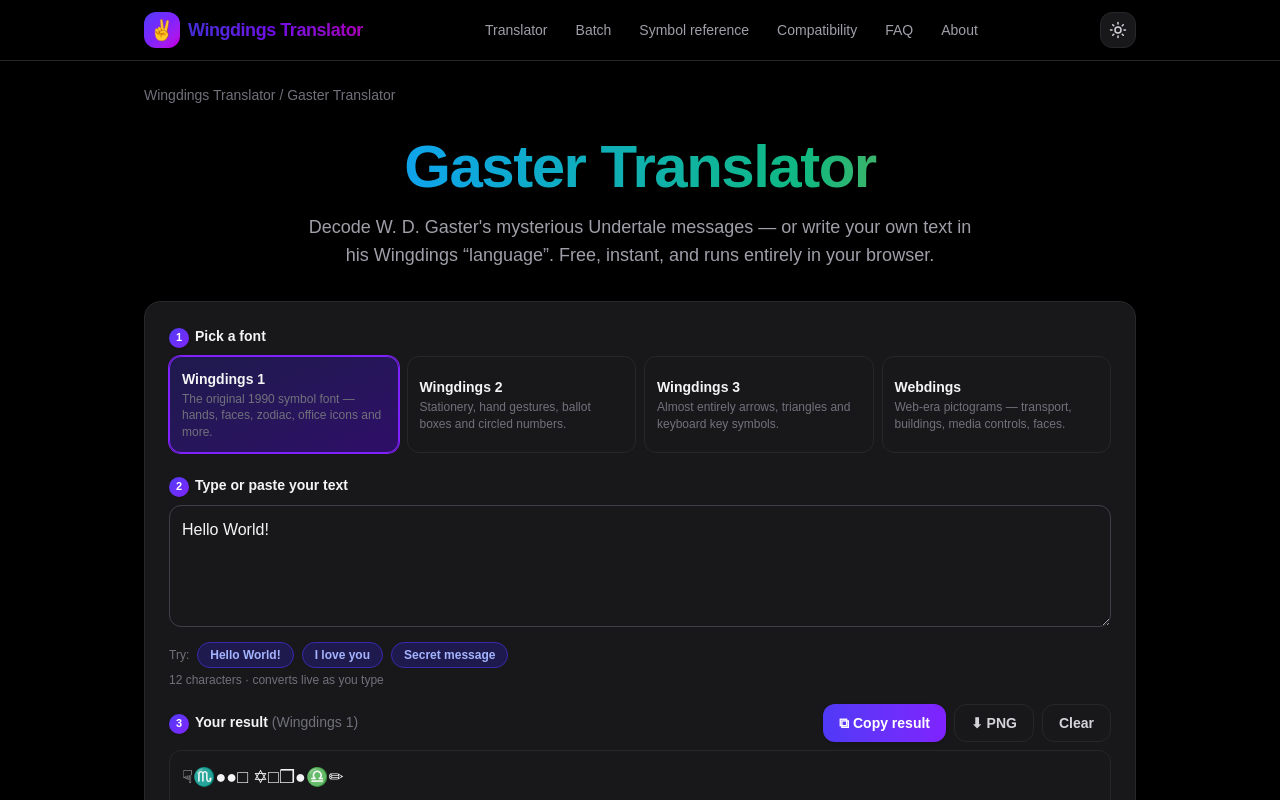
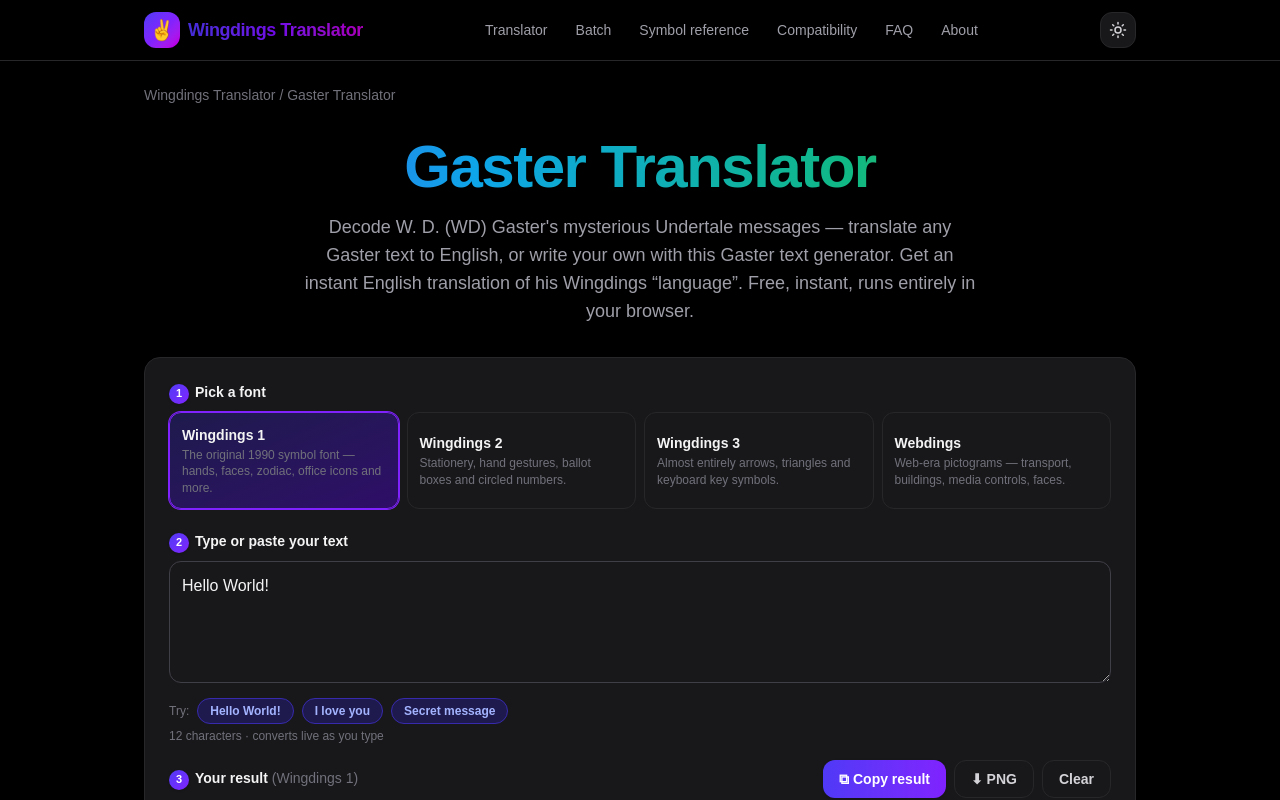
Before and after one commit to zeeahsan-skills/wingdings-translator, a Next.js app: page /gaster-translator in a window 1280 px wide. Shown: the top 800 px of the page. Built offline with nearby package versions, Linux system fonts and the light colour scheme.

Commit message:
SEO keyword coverage fixes: generator/translation/decoder/map aliases

```diff
--- a/app/gaster-translator/page.tsx
+++ b/app/gaster-translator/page.tsx
@@ -44,8 +44,10 @@
           Gaster Translator
         </h1>
         <p className="mx-auto mt-4 max-w-2xl text-lg text-zinc-400">
-          Decode W. D. Gaster&apos;s mysterious Undertale messages — or write your own text in his
-          Wingdings &ldquo;language&rdquo;. Free, instant, and runs entirely in your browser.
+          Decode W. D. (WD) Gaster&apos;s mysterious Undertale messages — translate any Gaster text
+          to English, or write your own with this Gaster text generator. Get an instant English
+          translation of his Wingdings &ldquo;language&rdquo;. Free, instant, runs entirely in your
+          browser.
         </p>
       </div>
 
```
